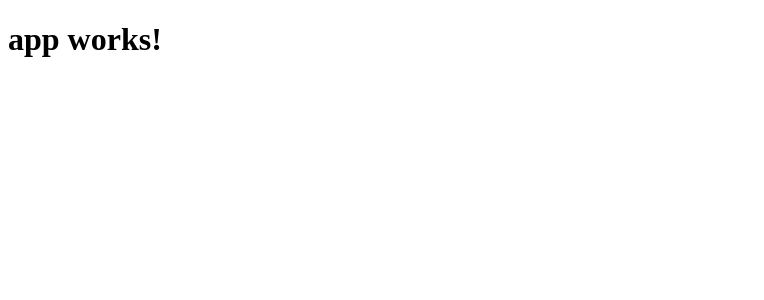
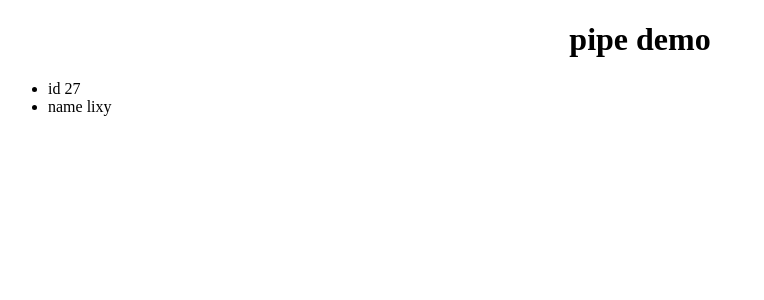
Before and after one commit to lxy4java/learnA, an Angular app: page / in a window 1280 px wide. Shown: the top 300 px of the page, without its empty margins (0-764 px from the left). Built offline with nearby package versions, Linux system fonts and the light colour scheme.

Commit message:
pipe demo

```diff
--- a/src/app/app.component.css
+++ b/src/app/app.component.css
@@ -0,0 +1,3 @@
+h1 {
+    text-align: center
+}
--- a/src/app/app.component.html
+++ b/src/app/app.component.html
@@ -1,3 +1,11 @@
 <h1>
   {{title}}
 </h1>
+
+<ul>
+  <li *ngFor="let key of usr | keys">
+    {{key}} {{usr[key]}}
+  </li>
+</ul>
+
+<!-- 这里对象的访问 居然要用数组的方式。-->
--- a/src/app/app.component.ts
+++ b/src/app/app.component.ts
@@ -6,5 +6,6 @@ import { Component } from '@angular/core';
   styleUrls: ['./app.component.css']
 })
 export class AppComponent {
-  title = 'app works!';
+  title = 'pipe demo';
+  usr= {"id":27,"name":"lixy"}
 }
--- a/src/app/app.module.ts
+++ b/src/app/app.module.ts
@@ -4,10 +4,12 @@ import { FormsModule } from '@angular/forms';
 import { HttpModule } from '@angular/http';
 
 import { AppComponent } from './app.component';
+import { KeysPipe } from './pipe/keys.pipe';
 
 @NgModule({
   declarations: [
-    AppComponent
+    AppComponent,
+    KeysPipe
   ],
   imports: [
     BrowserModule,
--- /dev/null
+++ b/src/app/pipe/keys.pipe.ts
@@ -0,0 +1,16 @@
+import { Pipe, PipeTransform } from '@angular/core';
+
+@Pipe({
+  name: 'keys'
+})
+export class KeysPipe implements PipeTransform {
+
+  transform(value: any, args?: any): any {
+     if (typeof(value) !== 'object')
+            throw 'keysPipe value must be object';
+
+        return Object.keys(value);
+  }
+
+}
+/*****pipe 是过滤器， 该过滤器接受一个 对象 并把对象的 键 输出为字符数组 */
```
Also changed, not shown: 2 other files (tests, documents, lock files or other folders).
